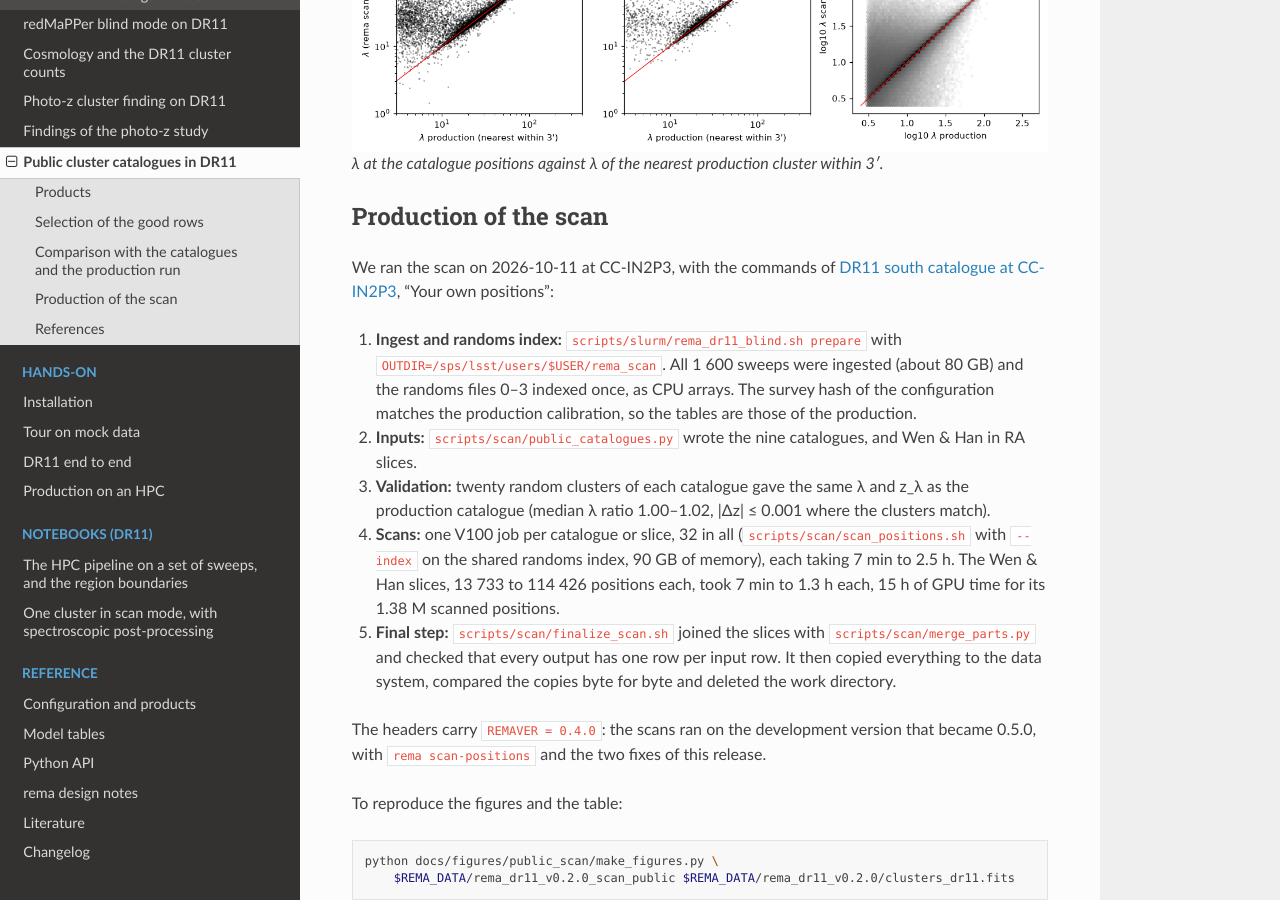
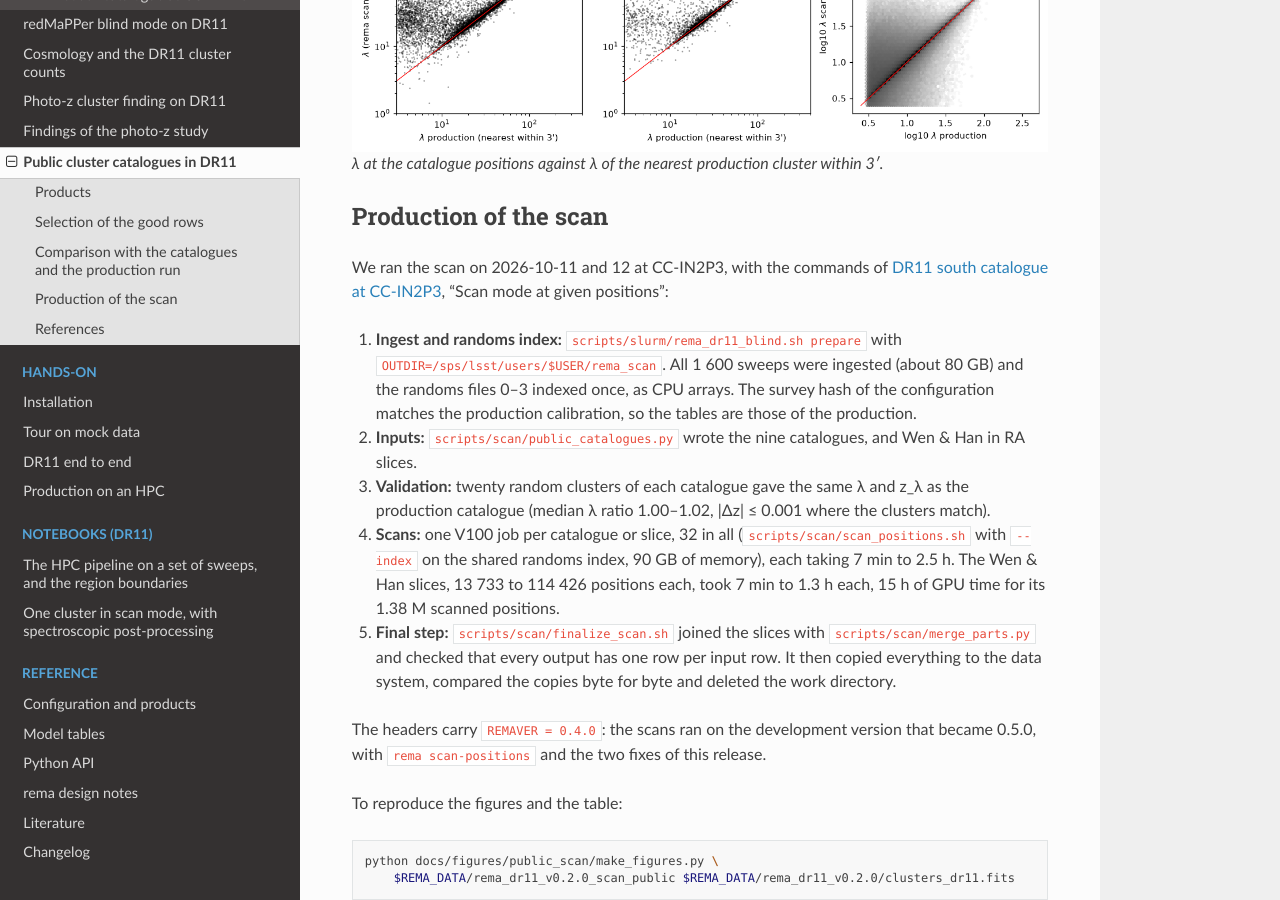
Before and after one commit to JohanComparat/rema-jax, a Sphinx documentation site: the page built from docs/public_catalogues_scan.rst, in a window 1280 px wide and 900 px high, scrolled down 4579 px. Built offline with Sphinx 7.4.7 and the Read the Docs theme 3.1.0, drawn with Linux system fonts in a browser that asks for light colours; pages that are not in the unit, such as notebooks, are missing from menus; cross-references to code outside the pages are shown as plain code.

Commit message:
Docs: dates of the public-catalogue scan (2026-10-11 and 12); reference to the renamed CC-IN2P3 section

```diff
--- a/docs/ccin2p3.rst
+++ b/docs/ccin2p3.rst
@@ -149,7 +149,7 @@ slices of 15° in RA, ``<name>_ra<RA0>.fits``, one job each; ``scripts/scan/merg
 PART...`` joins their outputs, sorted by the row in the original table.
 ``scripts/scan/finalize_scan.sh WORK DEST``, submitted after the scans, joins the slices, checks
 every output against its input, copies outputs, inputs and logs to ``DEST``
-(``dr11/south/rema/rema_dr11_v0.2.0_scan_public`` for the run of 2026-10-11) and deletes
+(``dr11/south/rema/rema_dr11_v0.2.0_scan_public`` for the run of 2026-10-11 and 12) and deletes
 ``WORK``.
 
 Production run
--- a/docs/public_catalogues_scan.rst
+++ b/docs/public_catalogues_scan.rst
@@ -134,8 +134,8 @@ The two columns "λ / production" and "\|Δz\| production" are medians over the
 Production of the scan
 ----------------------
 
-We ran the scan on 2026-10-11 at CC-IN2P3, with the commands of :doc:`ccin2p3`, "Your own
-positions":
+We ran the scan on 2026-10-11 and 12 at CC-IN2P3, with the commands of :doc:`ccin2p3`, "Scan mode at
+given positions":
 
 1. **Ingest and randoms index:** ``scripts/slurm/rema_dr11_blind.sh prepare`` with
    ``OUTDIR=/sps/lsst/users/$USER/rema_scan``.
```
